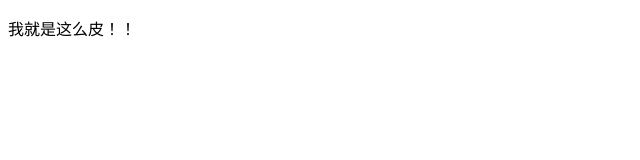
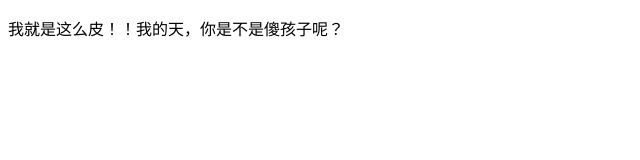
Before and after one commit to veryfatter/cs1, a plain HTML site: page index.html in a window 1280 px wide. Shown: the whole page, without its empty margins (0-640 px from the left). Drawn offline with Linux system fonts and the light colour scheme.

Commit message:
李皮提交

```diff
--- a/index.html
+++ b/index.html
@@ -5,6 +5,6 @@
 		<title></title>
 	</head>
 	<body>
-		<p>我就是这么皮！！</p>
+		<p>我就是这么皮！！我的天，你是不是傻孩子呢？</p>
 	</body>
 </html>
```
